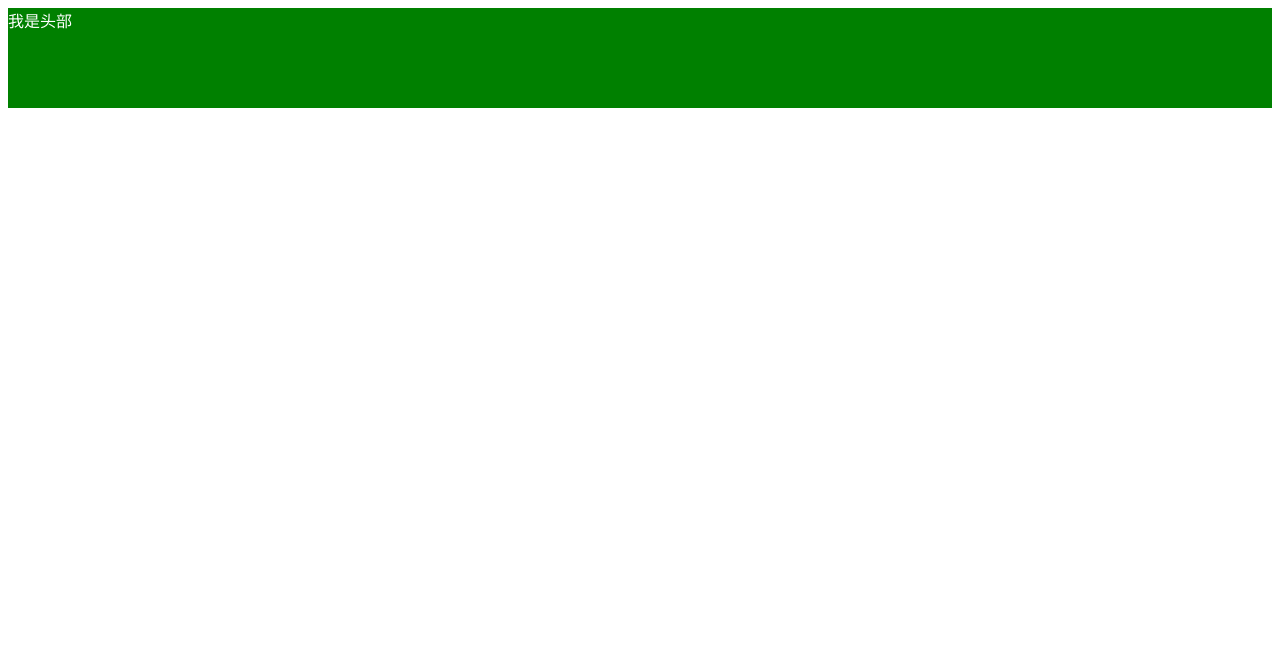
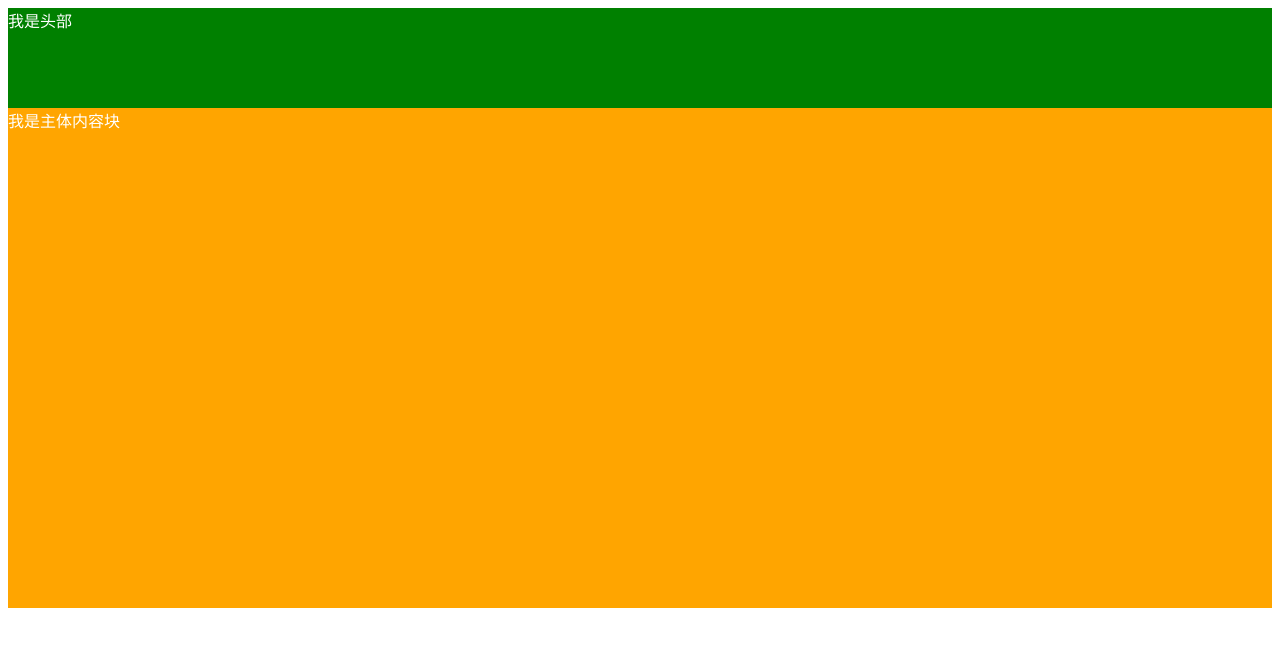
Before and after one commit to zhangxianmeng/learn-git, a plain HTML site: page index.html in a window 1280 px wide. Drawn offline with Linux system fonts and the light colour scheme.

Commit message:
修改来住ph-pages分支

```diff
--- a/css/index.css
+++ b/css/index.css
@@ -3,3 +3,9 @@
   background: green;
   color:#fff
 }
+
+.main{
+  height:500px;
+  background:orange;
+  color:#fff
+}
--- a/index.html
+++ b/index.html
@@ -9,5 +9,8 @@
 <header class="header">
   我是头部
 </header>
+<main class="main">
+  我是主体内容块
+</main>
 </body>
 </html>
```
